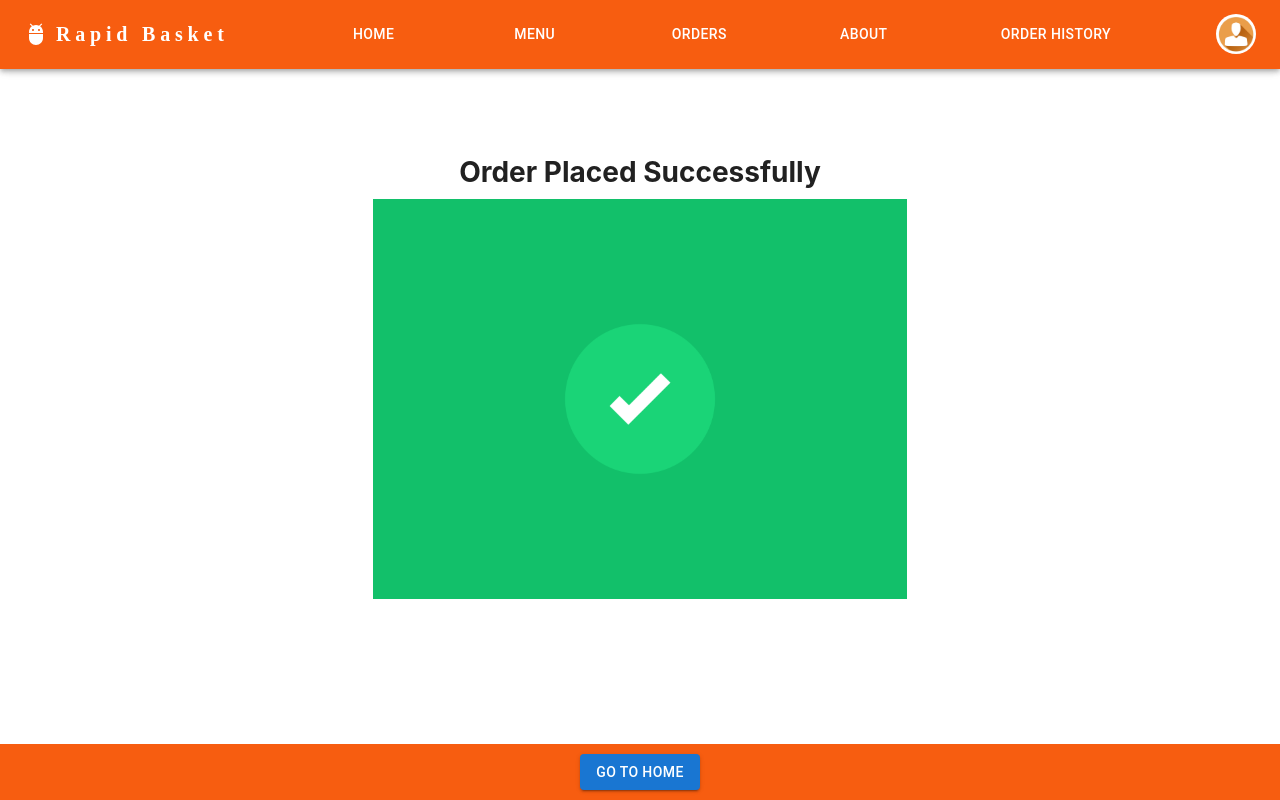
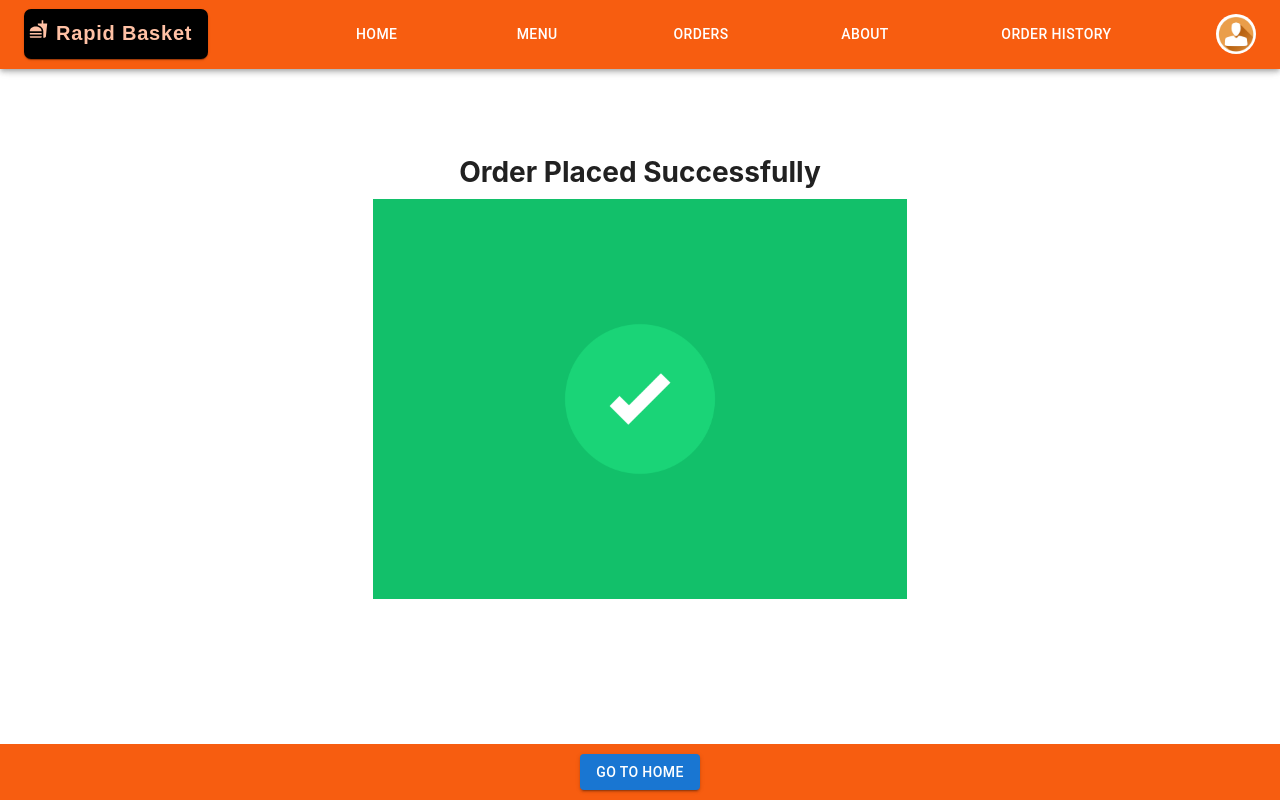
Before and after one commit to parthbhatt268/ui-rapidBasket, a React (Create React App) app: page /success in a window 1280 px wide. Built offline with nearby package versions, Linux system fonts and the light colour scheme.

Commit message:
improves logo

```diff
--- a/src/Component/Shared/NavBar/navbar.js
+++ b/src/Component/Shared/NavBar/navbar.js
@@ -18,9 +18,10 @@ import {
   Tooltip,
   MenuItem,
   Divider,
+  Paper,
 } from "@mui/material";
 import MenuIcon from "@mui/icons-material/Menu";
-import AdbIcon from "@mui/icons-material/Adb";
+import FastfoodIcon from '@mui/icons-material/Fastfood';
 import KeyboardDoubleArrowLeftIcon from "@mui/icons-material/KeyboardDoubleArrowLeft";
 import "./navbar.css";
 import { useNavigate } from "react-router-dom";
@@ -95,7 +96,17 @@ function ResponsiveAppBar() {
       <AppBar position="static">
         <Container maxWidth="xl">
           <Toolbar disableGutters>
-            <AdbIcon sx={{ display: { xs: "none", md: "flex" }, mr: 1 }} />
+            <Paper sx={{
+              display: '-ms-flexbox',
+              display: 'flex',
+              height: '50px',
+              backgroundColor: 'black',
+              color: '#ffc1a5',
+              borderRadius: '7px',
+              paddingTop: '8px',
+            }}>
+
+            <FastfoodIcon sx={{ display: { xs: "none", md: "flex", paddingLeft:'5px' }, mr: 1 }} />
             <Typography
               variant="h6"
               noWrap
@@ -104,22 +115,32 @@ function ResponsiveAppBar() {
               sx={{
                 mr: 2,
                 display: { xs: "none", md: "flex" },
-                fontFamily: "ui-monospace",
+                fontFamily: "'Arial', sans-serif",
                 fontWeight: 700,
-                letterSpacing: ".3rem",
+                letterSpacing: ".05rem",
                 color: "inherit",
                 textDecoration: "none",
               }}
             >
               Rapid Basket
             </Typography>
+            </Paper>
 
             <Box sx={{ flexGrow: 1, display: { xs: "flex", md: "none" } }}>
               <IconButton color="inherit" onClick={handleDrawerOpen}>
                 <MenuIcon />
               </IconButton>
             </Box>
-            <AdbIcon sx={{ display: { xs: "flex", md: "none" }, mr: 1 }} />
+            <Paper sx={{
+              display: 'flex',
+              height: '40px',
+              backgroundColor: 'black',
+              color: '#ffc1a5',
+              borderRadius: '7px',
+              paddingTop: '3px',
+              marginRight: '40px',
+            }}>
+            <FastfoodIcon sx={{ display: { xs: "flex", md: "none", paddingLeft:'5px' }, mr: 1 }} />
             <Typography
               variant="h5"
               noWrap
@@ -131,13 +152,14 @@ function ResponsiveAppBar() {
                 flexGrow: 1,
                 fontFamily: "ui-monospace",
                 fontWeight: 700,
-                letterSpacing: ".3rem",
+                letterSpacing: ".05rem",
                 color: "inherit",
                 textDecoration: "none",
               }}
             >
               Rapid Basket
             </Typography>
+            </Paper>
             <Box
               sx={{
                 flexGrow: 1,
```
